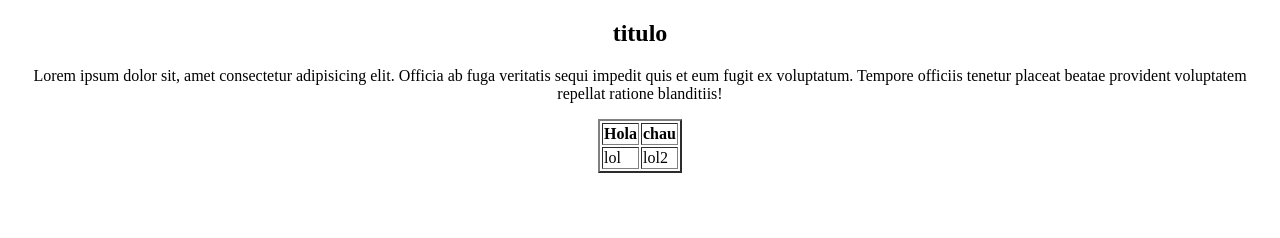
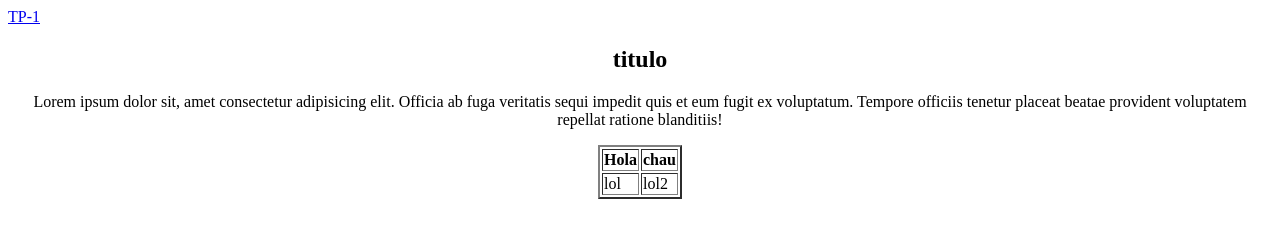
Before and after one commit to Alexishec/plataformas-moviles-entregas, a plain HTML site: page index.html in a window 1280 px wide. Drawn offline with Linux system fonts and the light colour scheme.

Commit message:
Update index.html

```diff
--- a/index.html
+++ b/index.html
@@ -8,7 +8,7 @@
 </head>
 <body>
 
-    <a href="https://alexishec.github.io/plataformas-moviles-entregas/tp-1/"></a>
+    <a href="tp-1/">TP-1</a>
     <center>
         <section>
             <center><h1>titulo</h1></center>
```
